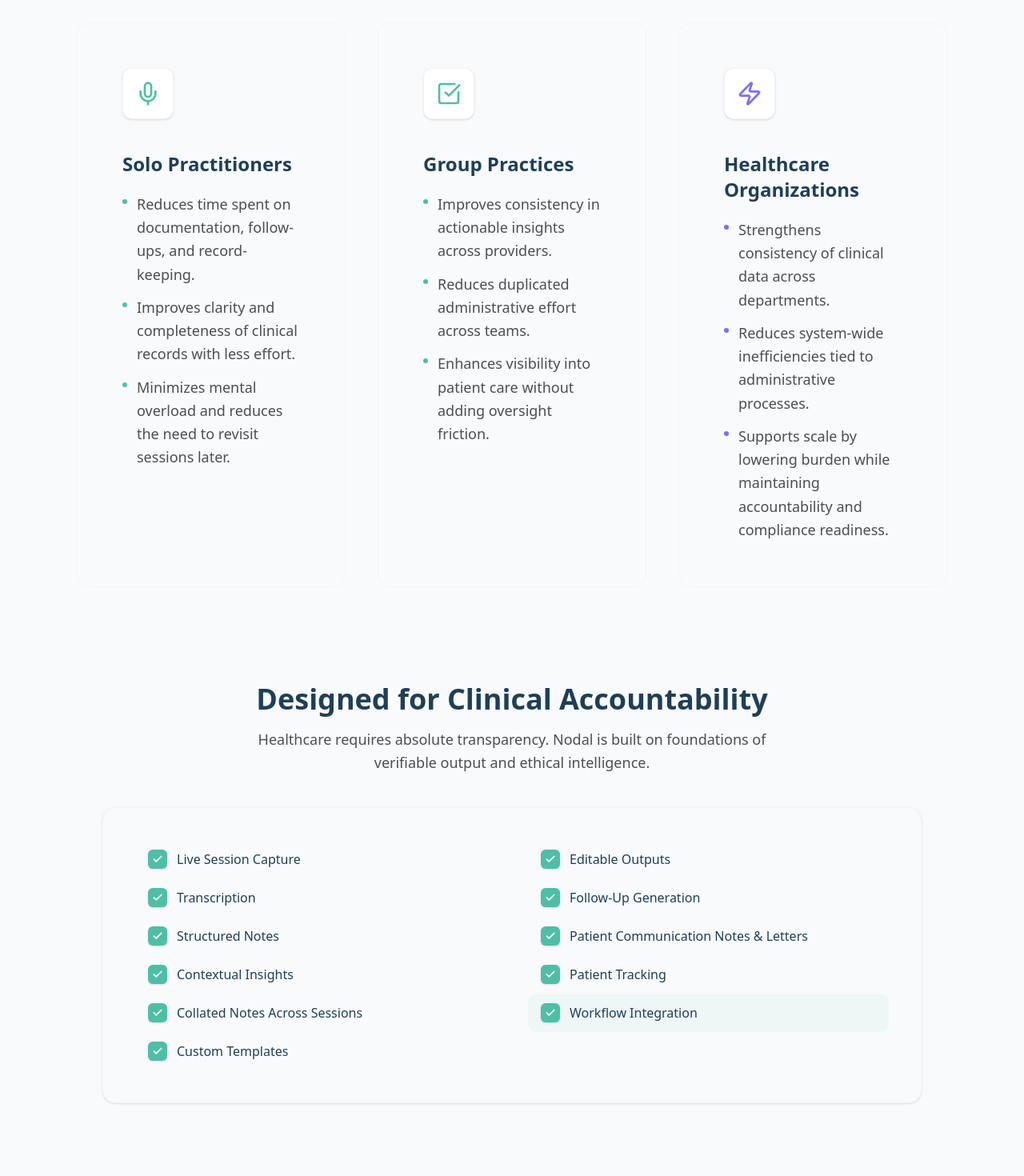
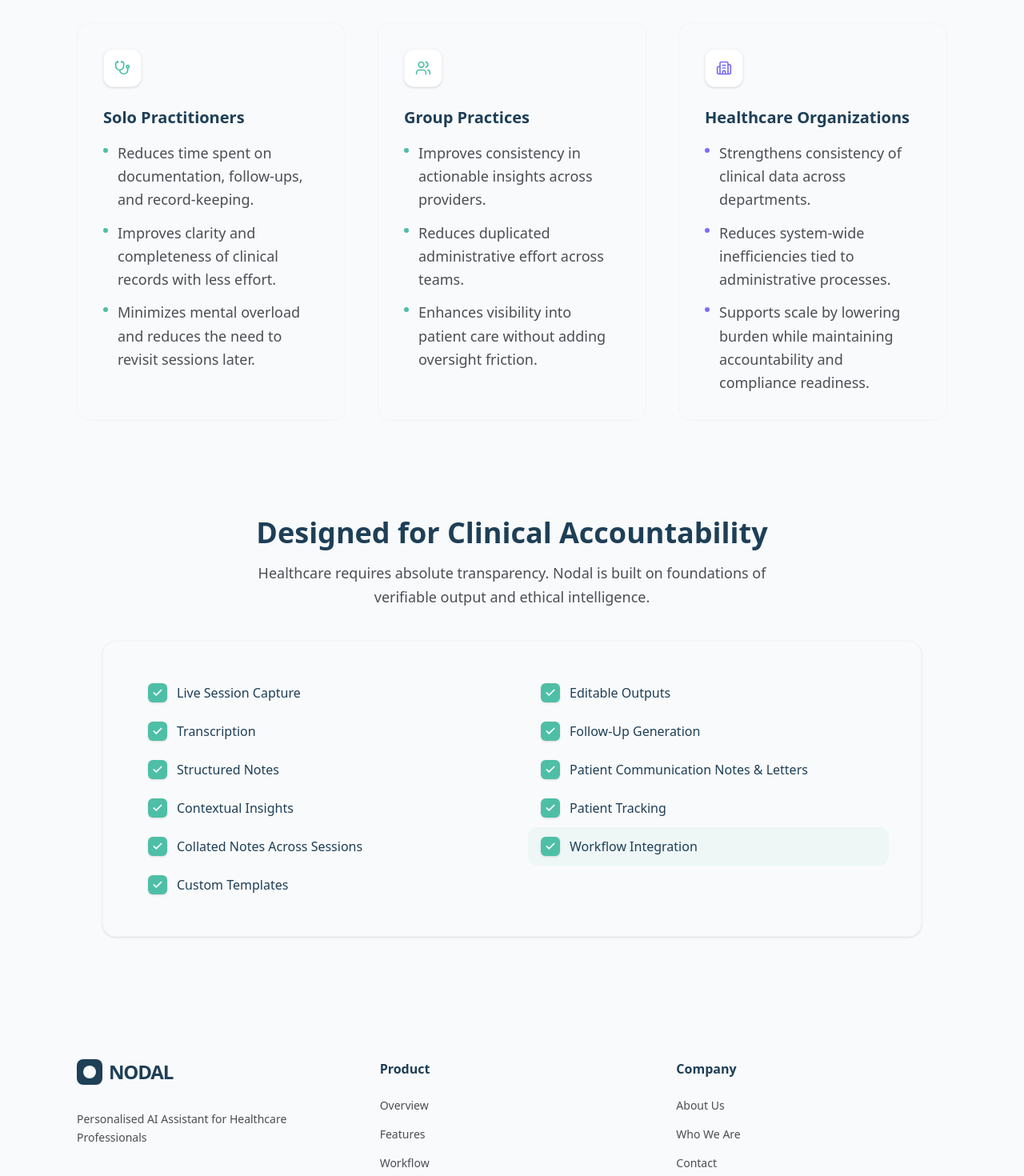
Before and after one commit to corenodal/nodal-website, a React (Vite) app: page /product in a window 1280 px wide. Shown: the part 4960-6430 px from the top of the page at 80% size. Built offline with nearby package versions, Linux system fonts and the light colour scheme.

Commit message:
reverted the change

```diff
--- a/src/sections/CTASection.tsx
+++ b/src/sections/CTASection.tsx
@@ -35,7 +35,7 @@ export const CTASection = () => {
           <p className="text-xl md:text-2xl text-white/80 max-w-3xl mx-auto mb-10 font-light relative z-10 leading-relaxed">
             Join the clinical pilot program and experience the next generation of administrative clarity.
           </p>
-          <a href="mailto:core.nodal@gmail.com" className="px-10 py-5 bg-nodal-green text-white text-lg font-semibold rounded-xl hover:brightness-105 transition-all relative z-10 shadow-lg hover:shadow-xl hover:-translate-y-0.5">
+          <a href="mailto:core.nodal@gmail.com" className="px-10 py-5 bg-nodal-green text-white text-lg font-semibold rounded-xl hover:brightness-105 transition-all relative z-10 hover:-translate-y-0.5">
             Request Access
           </a>
         </div>
--- a/src/sections/Features.tsx
+++ b/src/sections/Features.tsx
@@ -1,10 +1,10 @@
-import { Mic, CheckSquare, Zap } from 'lucide-react';
+import { Stethoscope, Users, Building2 } from 'lucide-react';
 import { useEffect, useRef } from 'react';
 import gsap from 'gsap';
 
 const features = [
   {
-    icon: Mic,
+    icon: Stethoscope,
     title: "Solo Practitioners",
     bullets: [
       "Reduces time spent on documentation, follow-ups, and record-keeping.",
@@ -14,7 +14,7 @@ const features = [
     color: "nodal-green"
   },
   {
-    icon: CheckSquare,
+    icon: Users,
     title: "Group Practices",
     bullets: [
       "Improves consistency in actionable insights across providers.",
@@ -24,7 +24,7 @@ const features = [
     color: "nodal-green"
   },
   {
-    icon: Zap,
+    icon: Building2,
     title: "Healthcare Organizations",
     bullets: [
       "Strengthens consistency of clinical data across departments.",
@@ -75,12 +75,12 @@ export const Features = () => {
           {features.map((feature, index) => (
             <div
               key={index}
-              className={`feature-card translate-y-8 opacity-0 p-14 rounded-2xl bg-nodal-white border border-slate-100 transition-all hover:shadow-lg group ${feature.color === 'nodal-violet' ? 'hover:border-nodal-violet/30 outline-nodal-violet' : 'hover:border-nodal-green/30 outline-nodal-green'}`}
+              className={`feature-card translate-y-8 opacity-0 p-8 rounded-2xl bg-nodal-white border border-slate-100 transition-all hover:shadow-lg group ${feature.color === 'nodal-violet' ? 'hover:border-nodal-violet/30 outline-nodal-violet' : 'hover:border-nodal-green/30 outline-nodal-green'}`}
             >
-              <div className={`w-16 h-16 rounded-xl bg-white flex items-center justify-center mb-10 border border-slate-100 shadow-sm transition-all ${feature.color === 'nodal-violet' ? 'group-hover:bg-nodal-violet' : 'group-hover:bg-nodal-green'} group-hover:text-white`}>
-                <feature.icon className={`w-8 h-8 transition-colors ${feature.color === 'nodal-violet' ? 'text-nodal-violet group-hover:text-white' : 'text-nodal-green group-hover:text-white'}`} />
+              <div className={`w-12 h-12 rounded-xl bg-white flex items-center justify-center mb-6 border border-slate-100 shadow-sm transition-all ${feature.color === 'nodal-violet' ? 'group-hover:bg-nodal-violet' : 'group-hover:bg-nodal-green'} group-hover:text-white`}>
+                <feature.icon className={`w-5 h-5 transition-colors ${feature.color === 'nodal-violet' ? 'text-nodal-violet group-hover:text-white' : 'text-nodal-green group-hover:text-white'}`} />
               </div>
-              <h3 className="text-xl md:text-2xl font-semibold text-nodal-blue mb-5">{feature.title}</h3>
+              <h3 className="text-lg md:text-xl font-semibold text-nodal-blue mb-4">{feature.title}</h3>
               <ul className="space-y-3">
                 {feature.bullets.map((bullet, i) => (
                   <li key={i} className="flex items-start gap-3 text-base md:text-lg text-nodal-graphite leading-relaxed font-light">
--- a/src/sections/Footer.tsx
+++ b/src/sections/Footer.tsx
@@ -12,7 +12,7 @@ export const Footer = ({ dark = false }: { dark?: boolean }) => {
       }`}
     >
       <div className="max-w-7xl mx-auto">
-        <div className="grid grid-cols-1 md:grid-cols-4 gap-12 mb-20">
+        <div className="grid grid-cols-1 md:grid-cols-3 gap-12 mb-20">
           <div className="col-span-1 md:col-span-1">
             <div className="flex items-center space-x-2 mb-8">
               <div className="w-8 h-8 rounded-lg bg-nodal-blue flex items-center justify-center">
@@ -25,7 +25,7 @@ export const Footer = ({ dark = false }: { dark?: boolean }) => {
             </p>
           </div>
 
-          <div className="grid grid-cols-2 col-span-1 md:col-span-3 gap-8">
+          <div className="grid grid-cols-2 col-span-1 md:col-span-2 gap-8">
             <div>
               <h4 className={`font-semibold mb-6 ${dark ? 'text-white' : 'text-nodal-blue'}`}>Product</h4>
               <ul className={`space-y-4 text-sm font-light ${dark ? 'text-slate-400' : 'text-nodal-graphite'}`}>
```
